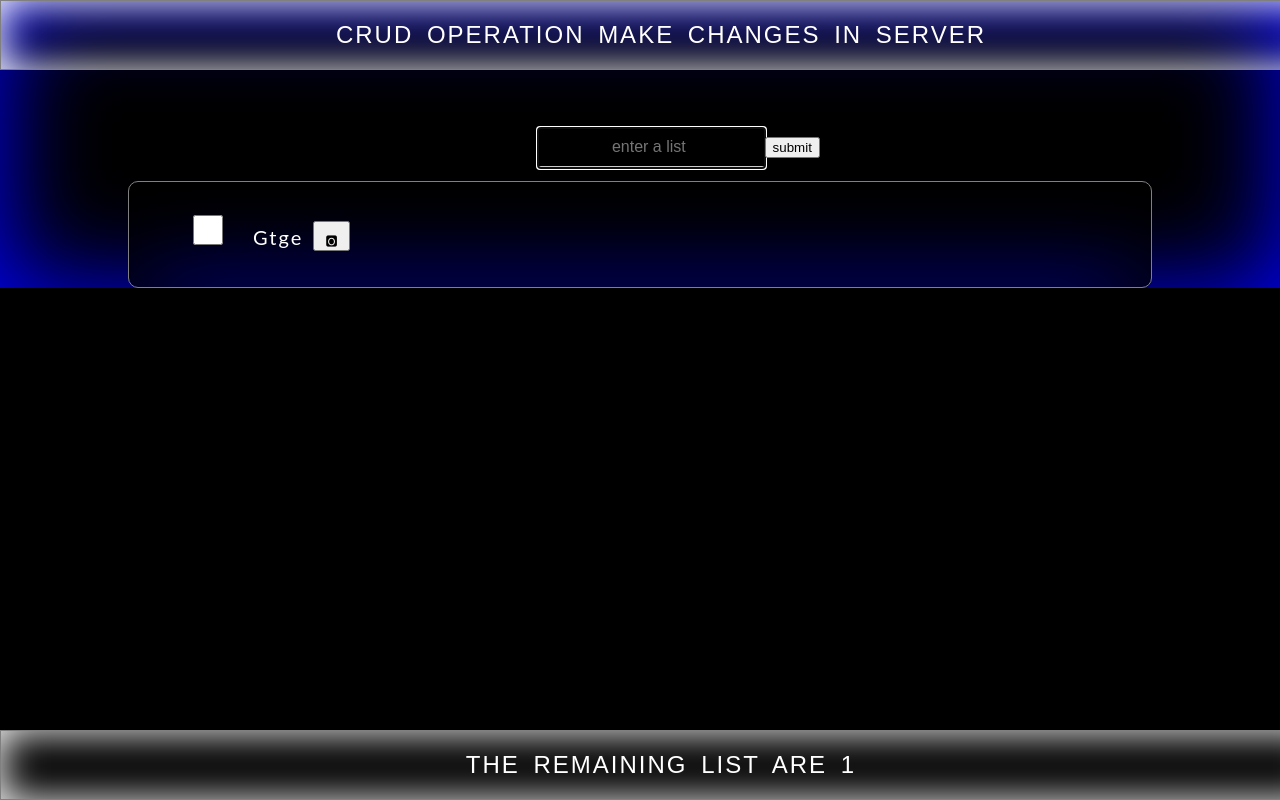
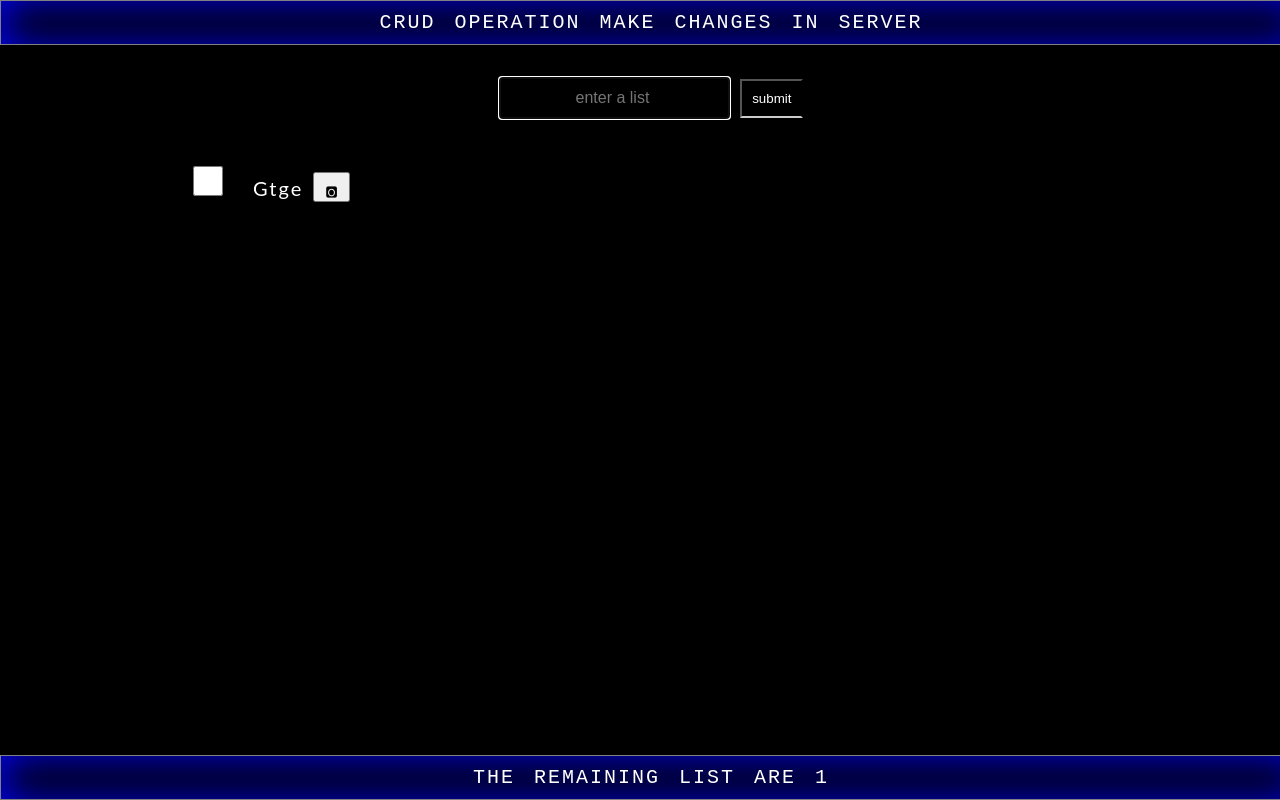
Before and after one commit to KESAVAN-18/CRUD_project, a React (Create React App) app: page / in a window 1280 px wide. Built offline with nearby package versions, Linux system fonts and the light colour scheme; data requests are answered from the project's data file.

Commit message:
adding CSS

```diff
--- a/src/index.css
+++ b/src/index.css
@@ -1,24 +1,20 @@
 body {
-  margin: 0;
-  font-family: -apple-system, BlinkMacSystemFont, 'Segoe UI', 'Roboto', 'Oxygen',
-    'Ubuntu', 'Cantarell', 'Fira Sans', 'Droid Sans', 'Helvetica Neue',
-    sans-serif;
-  background-color: black;
-  color: white;
-  box-shadow: inset 1px 1px 100px blue;
+    margin: 0;
+    background-color: black;
+    color: white;
 
 }
 
 header {
     position: fixed;
     border: 1px solid gray;
-    padding: 20px;
+    padding: 10px;
     text-transform: uppercase;
     text-align: center;
     width: 100%;
-    box-shadow: inset 1px 1px 40px white;
+    box-shadow: inset 1px 1px 40px blue;
     font-size: x-large;
-    font-family:Arial, Helvetica, sans-serif;
+    font-family:monospace;
     word-spacing: 5px;
     letter-spacing: 2px;
 }
@@ -26,18 +22,17 @@ header {
     position: fixed;
     font-size: x-large;
     text-transform: uppercase;
-    font-family:Arial, Helvetica, sans-serif;
+    font-family:monospace;
     text-align: center;
     border: 1px solid gray;
-    box-shadow: inset 1px 1px 40px white;
+    box-shadow: inset 1px 1px 40px blue;
     word-spacing: 5px;
     letter-spacing: 2px;
     left: 0;
     bottom: 0;
     width: 100%;
-    padding: 20px;
+    padding: 10px;
     color: #fff;
-
   }
 
 li{
@@ -49,13 +44,18 @@ li{
    width: 30px;
    text-indent: 10px;
    margin-right: 30px ;
-
+}
+.checkbox:hover{
+  color: greenyellow;
 }
 
 .button{
    margin-left: 10px;
    height: 30px;
    padding: 10px;
+}
+.button:active{
+  background-color: red;
 }
 
 .list{
@@ -74,29 +74,38 @@ li{
 }
 
 ul{
-  border: 1px solid gray;
+  border: 1px solid black;
   border-radius: 10px;
   padding:30px;
   margin: 1% 10% ;
   text-align: justify;
-  box-shadow: inset 1px 1px 100px black;
-
 }
 
-input[type="text"],
-input[type="password"] {
+input[type="text"] {
   padding: 10px;
-  border: none;
   border-bottom: 2px solid #ccc;
   background-color: transparent;
   font-size: 16px;
-  margin-top: 10%;
-  margin-left: 42%;
+  margin-top: 6%;
+  margin-left: 39%;
   text-align: center;
   color: white;
   transition: border-color 0.3s ease-in-out;
+}
 
+.send{
+  padding: 10px;
+  background-color: transparent;
+  color: white;
+  margin-left: 10px;
+  transition: border-color 0,3s ease-in-out;
+  border-bottom: 2px solid #ccc;
 }
+.send:hover{
+  background-color: white;
+  color: black;
+}
+
 .loading{
   text-align: center;
   font-family: 'Gill Sans', 'Gill Sans MT', Calibri, 'Trebuchet MS', sans-serif;
@@ -105,3 +114,18 @@ input[type="password"] {
   text-transform: lowercase;
   opacity: 60%;
 }
+.colorchanges{
+  margin-top: -8%;
+  margin-bottom: 8%;
+}
+select{
+  padding: 10px;
+  border-bottom: 2px solid #ccc;
+  background-color: transparent;
+  font-size: 16px;
+  margin-top: 8%;
+  margin-left:39%;
+  text-align: center;
+  color: white;
+  transition: border-color 0.3s ease-in-out;
+}
```
